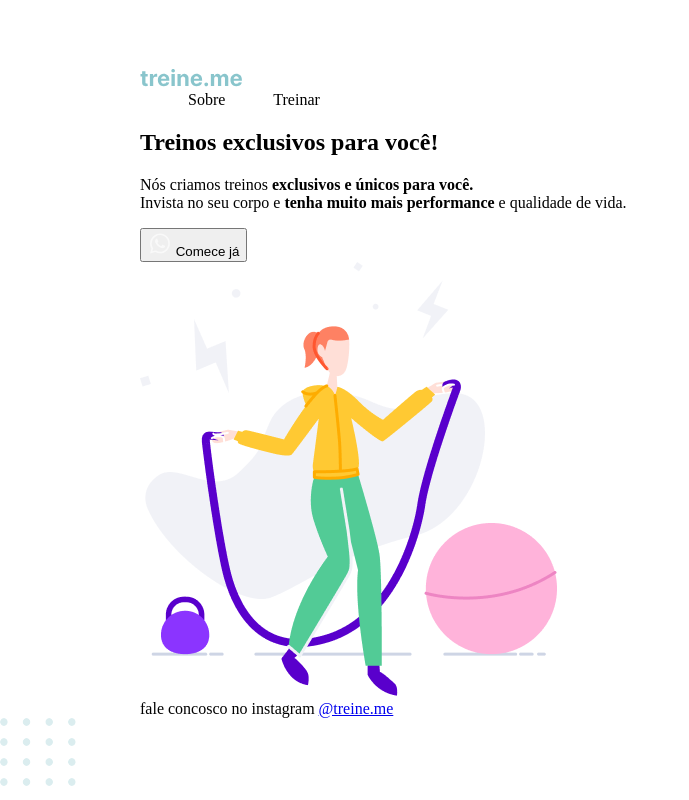
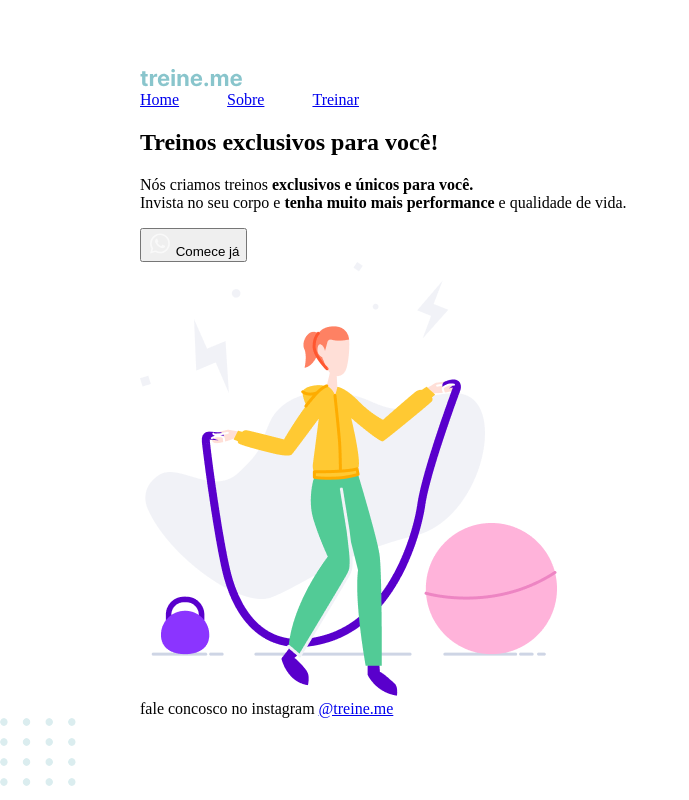
Before and after one commit to PabloPerdigao/Projeto-02-Explorer, a plain HTML site: page index.html in a window 1280 px wide. Shown: the whole page, without its empty margins (0-689 px from the left). Drawn offline with Linux system fonts and the light colour scheme.

Commit message:
Update index.html

```diff
--- a/index.html
+++ b/index.html
@@ -18,9 +18,9 @@
      <img src="images/logo.svg" alt="Treine.me">
   </a>
     <ul>
-        <li><a href="#"></a></li>
-        <li><a href="#"></a>Sobre</li>
-        <li><a href="#"></a>Treinar</li>
+        <li><a href="#">Home</a></li>
+        <li><a href="#">Sobre</a></li>
+        <li><a href="#">Treinar</a></li>
       </ul>
     </nav>
 
```
